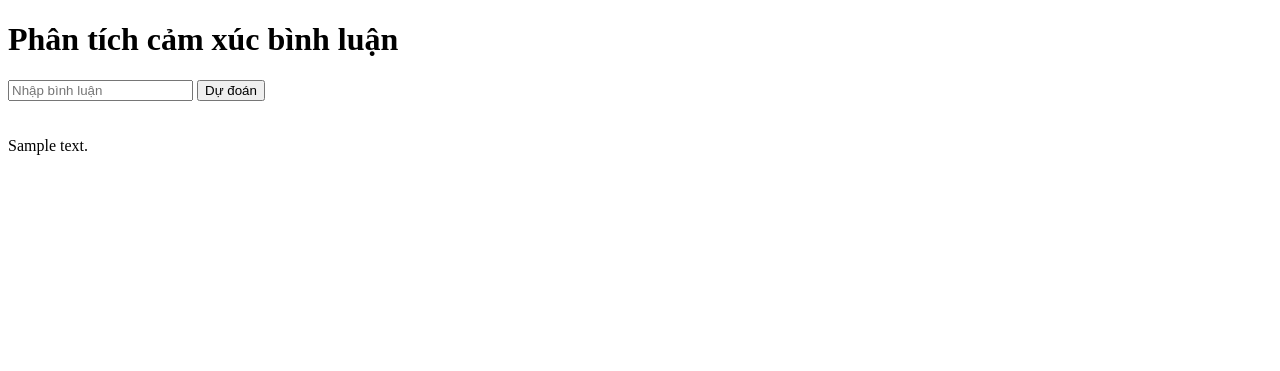
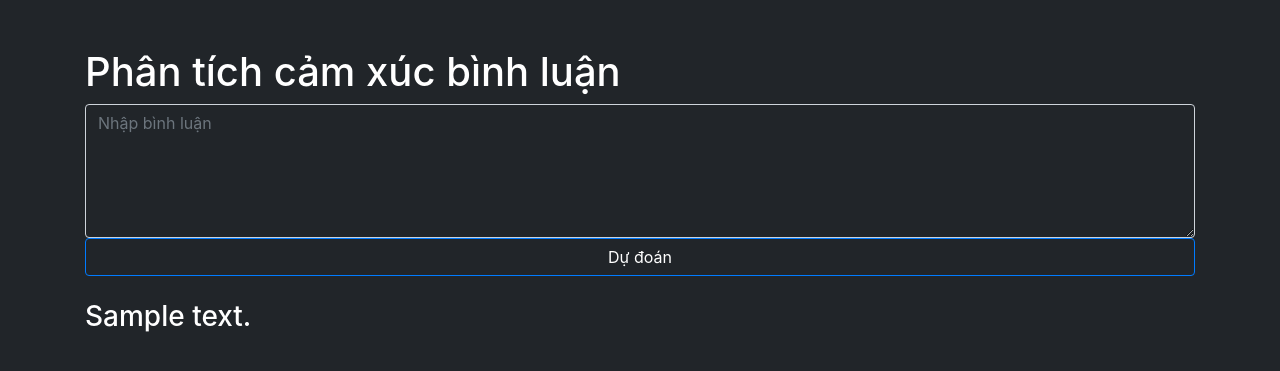
Before and after one commit to khoahc/sentiment-analysis, a Flask app: template templates/index.html in a window 1280 px wide. Shown: the top 371 px of the page. Run offline with Flask 2, Linux system fonts and the light colour scheme; the template is opened without the code that fills it: most values are stand-ins (such as "Sample title", 1, 10 or a date in 2020); parts of the project's set-up code (start-up, migrations or seed data) failed here and were passed over; some libraries are stand-ins or nearby versions.

Commit message:
chinh sua giao dien

```diff
--- a/app.py
+++ b/app.py
@@ -1,5 +1,5 @@
 import numpy as np
-from flask import Flask, request, jsonify, render_template
+from flask import Flask, request, jsonify, render_template, redirect
 import pickle
 import gzip
 from predict import model_fn
@@ -29,12 +29,12 @@ def predict():
     print(review_input)
     predict = predict_fn(review_input, model)
     if predict == 1:
-        result = 'Tich cuc'
+        result = 'Tích cực'
     else:
-        result = 'Tieu cuc'
+        result = 'Tiêu cực'
 
-    return render_template('index.html', prediction_text='Ket qua $ {}'.format(result))
+    return render_template('index.html', prediction_text='Kết quả: {}'.format(result))
 
 
 if __name__ == "__main__":
-    app.run(debug=True)
+    app.run(debug=True, host='0.0.0.0', port=8080)
--- a/templates/index.html
+++ b/templates/index.html
@@ -8,22 +8,38 @@
     <link href='https://fonts.googleapis.com/css?family=Arimo' rel='stylesheet' type='text/css'>
     <link href='https://fonts.googleapis.com/css?family=Hind:300' rel='stylesheet' type='text/css'>
     <link href='https://fonts.googleapis.com/css?family=Open+Sans+Condensed:300' rel='stylesheet' type='text/css'>
+    <link rel="stylesheet" href="https://maxcdn.bootstrapcdn.com/bootstrap/4.0.0/css/bootstrap.min.css" integrity="sha384-Gn5384xqQ1aoWXA+058RXPxPg6fy4IWvTNh0E263XmFcJlSAwiGgFAW/dAiS6JXm" crossorigin="anonymous">
+    <style>
+        *{
+            background-color:#212529!important;
+            color:white;
+        }
+        .form-control:active,
+        .form-control:focus,
+        .form-control:focus:active {
+            border-color: #96d3ec;
+            color: white;
+        }
+        .btn{
+            background-color: #6c757d;
 
+        }
+    </style>
 </head>
 
 <body>
-<div>
+<div class="container mt-5">
     <h1>Phân tích cảm xúc bình luận</h1>
 
     <!-- Main Input For Receiving Query to our ML -->
     <form action="{{ url_for('predict')}}" method="post">
-        <input type="text" name="text" placeholder="Nhập bình luận" required="required"/>
+        <textarea class="form-control" name="text" placeholder="Nhập bình luận" required="required" rows="5" cols="50"></textarea>
+        <!-- <input type="text" name="text" placeholder="Nhập bình luận" required="required"/> -->
         <button type="submit" class="btn btn-primary btn-block btn-large">Dự đoán</button>
     </form>
 
     <br>
-    <br>
-    {{ prediction_text }}
+    <h3>{{ prediction_text }}</h3>
 
 </div>
 
```
